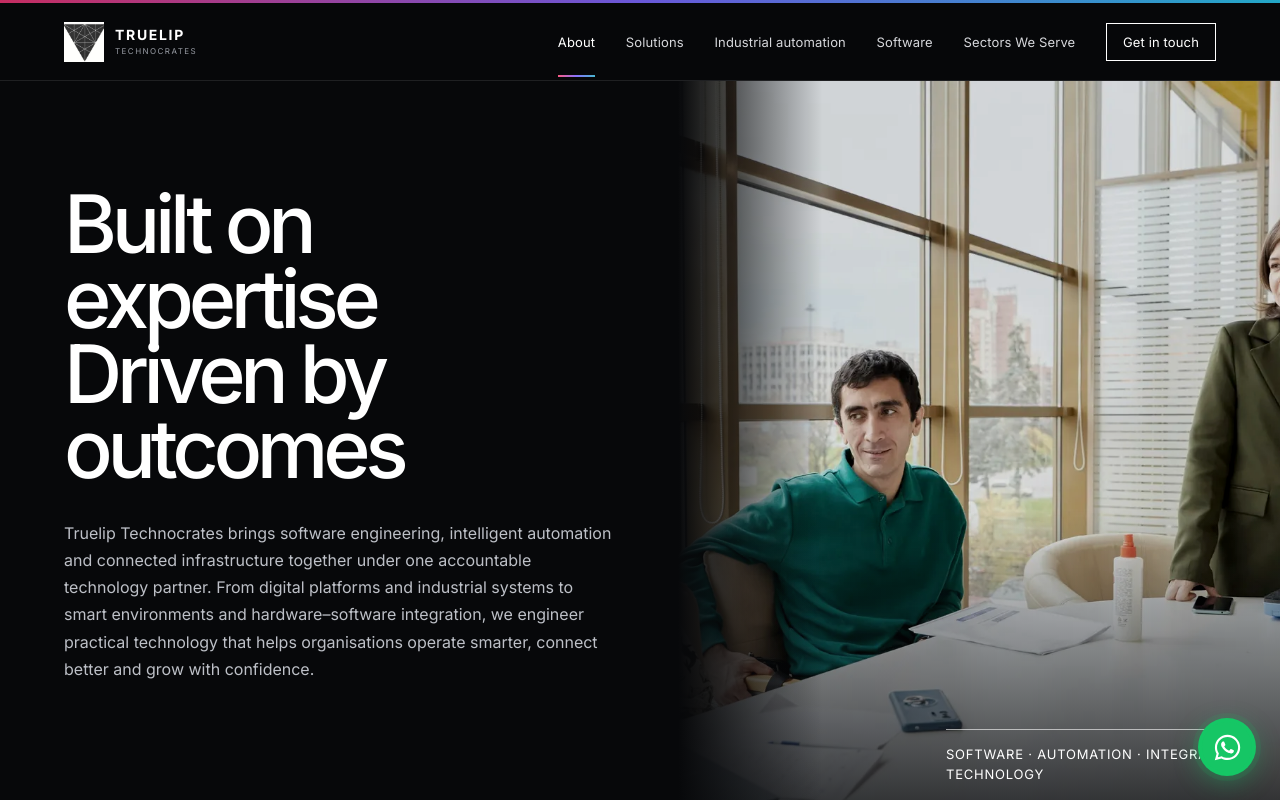
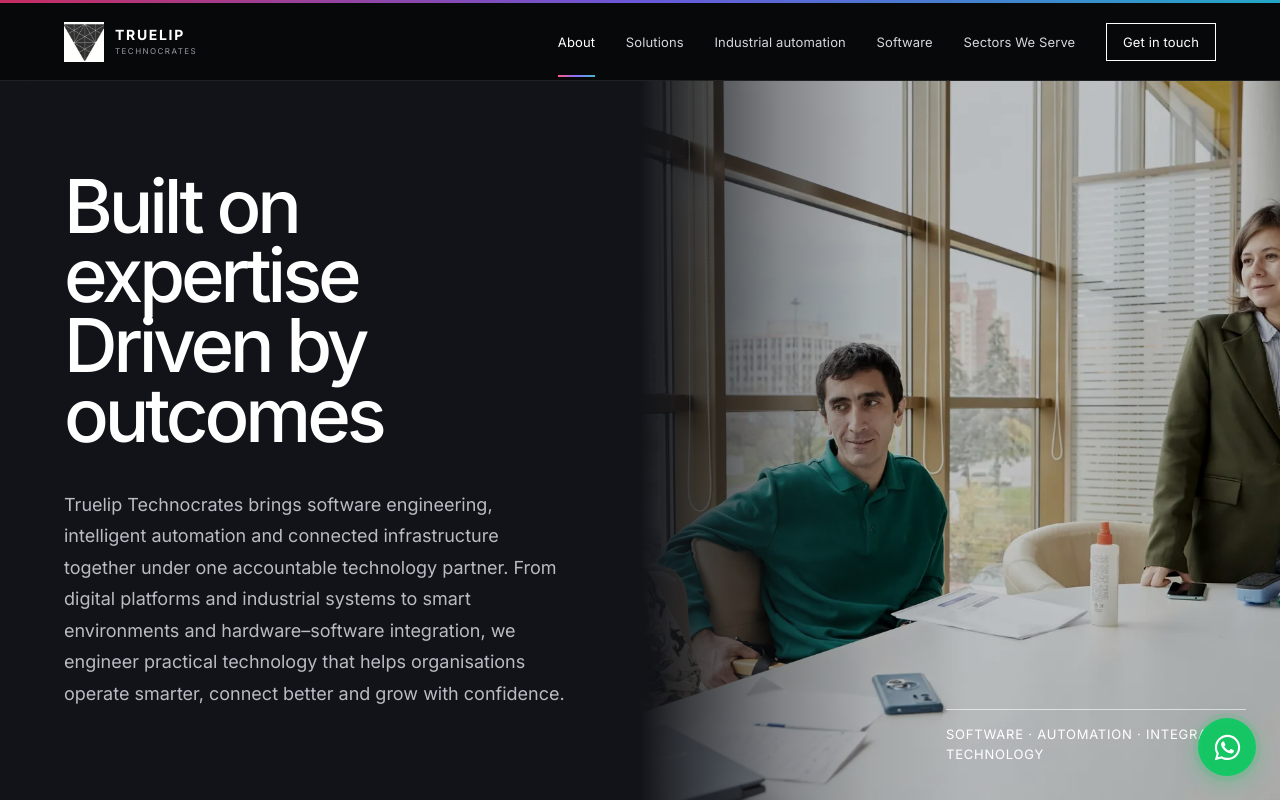
Before and after one commit to RAJVEER011989/truelip, a React (Vite) app: page /about in a window 1280 px wide. Shown: the top 800 px of the page. Built offline with nearby package versions, Linux system fonts and the light colour scheme.

Commit message:
Add production dist build

```diff
--- a/src/index.css
+++ b/src/index.css
@@ -49,3 +49,125 @@ h2,
 h3 {
   margin: 0;
 }
+.about-hero {
+  width: 100%;
+  height: 100vh;
+  min-height: 720px;
+
+  display: grid;
+  grid-template-columns: 1fr 1fr;
+
+  padding-top: 81px;
+
+  background: #111318;
+  color: #fff;
+
+  overflow: hidden;
+}
+
+.about-hero-copy {
+  display: flex;
+  flex-direction: column;
+  justify-content: center;
+
+  min-width: 0;
+  height: 100%;
+
+  padding: 60px 70px 60px var(--pad);
+}
+
+.about-hero-copy h1 {
+  margin: 0;
+
+  max-width: 900px;
+
+  font-family: Manrope, Inter, Arial, sans-serif;
+  font-size: clamp(60px, 5.8vw, 94px);
+  font-weight: 500;
+
+  line-height: 0.94;
+  letter-spacing: -0.055em;
+
+  color: #fff;
+}
+
+.about-hero-sub {
+  max-width: 800px;
+
+  margin: 38px 0 0;
+
+  color: #b9bcc3;
+
+  font-size: 18px;
+  line-height: 1.75;
+}
+
+.about-hero-media {
+  position: relative;
+
+  width: 100%;
+  height: 100%;
+
+  overflow: hidden;
+
+  background: #111318;
+}
+
+.about-hero-media img {
+  position: absolute;
+  inset: 0;
+
+  width: 100%;
+  height: 100%;
+
+  max-width: none;
+
+  object-fit: cover;
+  object-position: center;
+
+  filter:
+    saturate(.88)
+    contrast(1.04)
+    brightness(.80);
+}
+
+.about-hero-media::after {
+  content: "";
+
+  position: absolute;
+  inset: 0;
+
+  background:
+    linear-gradient(
+      90deg,
+      #111318 0%,
+      rgba(17,19,24,.72) 8%,
+      rgba(17,19,24,.32) 22%,
+      rgba(17,19,24,.08) 36%,
+      transparent 50%
+    );
+
+  pointer-events: none;
+}
+
+.about-hero-label {
+  position: absolute;
+
+  z-index: 2;
+
+  right: 34px;
+  bottom: 34px;
+
+  width: 280px;
+
+  padding-top: 12px;
+
+  border-top: 1px solid rgba(255,255,255,.6);
+
+  color: #fff;
+
+  font-size: 11px;
+  letter-spacing: .14em;
+
+  text-transform: uppercase;
+}
--- a/src/pages/AboutPage.jsx
+++ b/src/pages/AboutPage.jsx
@@ -45,10 +45,10 @@ export default function AboutPage() {
           Same full-screen visual language as Software
          ========================================================= */}
 
-      <section className="hero about-hero" id="about-hero">
+      <section className="about-hero" id="about-hero">
 
   {/* LEFT CONTENT */}
-  <div className="hero-copy">
+  <div className="about-hero-copy">
 
     <h1>
       Built on expertise <br />
@@ -56,7 +56,7 @@ export default function AboutPage() {
       Driven by outcomes
     </h1>
 
-    <p className="hero-sub">
+    <p className="about-hero-sub">
       Truelip Technocrates brings software engineering, intelligent automation
       and connected infrastructure together under one accountable technology
       partner. From digital platforms and industrial systems to smart
@@ -69,7 +69,7 @@ export default function AboutPage() {
 
 
   {/* RIGHT IMAGE */}
-  <div className="hero-media">
+  <div className="about-hero-media">
 
     <img
       src={aboutImg}
```
Also changed, not shown: 3 other files (tests, documents, lock files or other folders).
